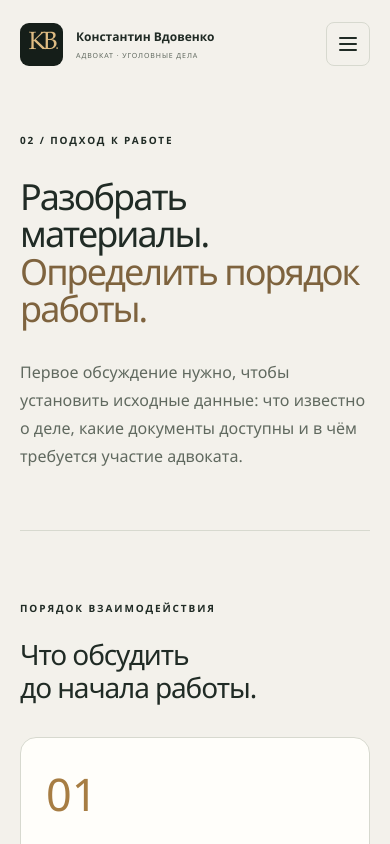
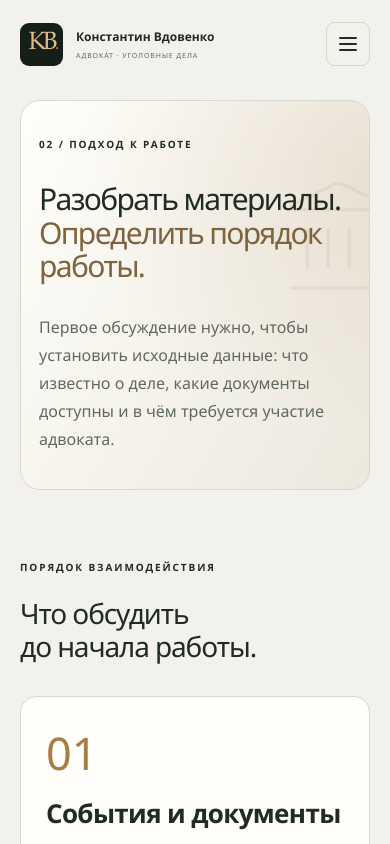
Before and after one commit to Aleks-man/advokat-vdovenko, a React (Vite) app in the folder front/: page /approach in a window 390 px wide. Shown: the top 844 px of the page. Built offline with nearby package versions, Linux system fonts and the light colour scheme; a web font is replaced by a local one.

Commit message:
style: refine inner pages with legal-themed backgrounds

```diff
--- /dev/null
+++ b/front/src/components/LegalArtwork/LegalArtwork.css
@@ -0,0 +1,87 @@
+.page-intro.legal-intro {
+  position: relative;
+  isolation: isolate;
+  overflow: hidden;
+  margin-top: 24px;
+  padding: 64px var(--panel-inset);
+  border: 1px solid var(--line);
+  border-radius: 24px;
+  background:
+    radial-gradient(ellipse at 100% 20%, rgb(167 125 67 / 12%), transparent 58%),
+    linear-gradient(120deg, var(--paper-light), #ece8de);
+}
+.legal-intro > h1 {
+  max-width: calc(100% - 250px);
+  font-size: clamp(36px, 4.5vw, 64px);
+  line-height: 1.12;
+}
+.legal-intro > p:not(.eyebrow) {
+  max-width: min(590px, calc(100% - 250px));
+}
+.legal-artwork {
+  position: absolute;
+  z-index: -1;
+  top: 50%;
+  right: var(--panel-inset);
+  width: 230px;
+  aspect-ratio: 1;
+  transform: translateY(-50%);
+  display: grid;
+  place-items: center;
+  color: #977b50;
+  pointer-events: none;
+}
+.legal-artwork::before,
+.legal-artwork-ring {
+  position: absolute;
+  inset: 0;
+  border: 1px solid rgb(167 125 67 / 22%);
+  border-radius: 50%;
+}
+.legal-artwork::before {
+  content: '';
+  inset: -22px;
+  border-style: dashed;
+  opacity: 0.6;
+}
+.legal-artwork > svg {
+  width: 66%;
+  height: 66%;
+}
+.legal-artwork-rule {
+  position: absolute;
+  inset: -50px 50%;
+  border-left: 1px solid rgb(167 125 67 / 14%);
+  z-index: -1;
+}
+@media (max-width: 1000px) {
+  .legal-artwork {
+    width: 160px;
+    right: 30px;
+  }
+  .legal-intro > h1,
+  .legal-intro > p:not(.eyebrow) {
+    max-width: calc(100% - 180px);
+  }
+}
+@media (max-width: 700px) {
+  .page-intro.legal-intro {
+    padding-block: 36px;
+    margin-top: 12px;
+    border-radius: 20px;
+  }
+  .legal-intro > h1,
+  .legal-intro > p:not(.eyebrow) {
+    max-width: 100%;
+  }
+  .legal-intro > h1 {
+    font-size: clamp(30px, 7vw, 44px);
+  }
+  .legal-artwork {
+    width: 190px;
+    top: 40px;
+    right: -65px;
+    transform: none;
+    opacity: 0.1;
+  }
+}
--- /dev/null
+++ b/front/src/components/LegalArtwork/LegalArtwork.tsx
@@ -0,0 +1,15 @@
+import { Landmark, Scale, ScrollText } from 'lucide-react'
+import './LegalArtwork.css'
+
+const symbols = { scales: Scale, court: Landmark, document: ScrollText }
+
+export function LegalArtwork({ kind }: { kind: keyof typeof symbols }) {
+  const Symbol = symbols[kind]
+  return (
+    <div className={`legal-artwork legal-artwork--${kind}`} aria-hidden="true">
+      <span className="legal-artwork-ring" />
+      <Symbol strokeWidth={0.65} />
+      <span className="legal-artwork-rule" />
+    </div>
+  )
+}
--- a/front/src/pages/Approach/Approach.css
+++ b/front/src/pages/Approach/Approach.css
@@ -24,7 +24,10 @@
   max-width: 300px;
 }
 .approach-quote {
-  background: var(--ink-dark);
+  background:
+    radial-gradient(ellipse at 95% 0%, rgb(167 125 67 / 18%), transparent 60%),
+    repeating-linear-gradient(90deg, transparent 0 95px, rgb(223 188 131 / 5%) 95px 96px),
+    var(--ink-dark);
   color: var(--on-dark);
   padding-block: 75px;
 }
--- a/front/src/pages/Approach/Approach.tsx
+++ b/front/src/pages/Approach/Approach.tsx
@@ -1,10 +1,12 @@
 import { workSteps } from '../../data/site'
 import { ContactBanner } from '../../components/ContactBanner/ContactBanner'
 import './Approach.css'
+import { LegalArtwork } from '../../components/LegalArtwork/LegalArtwork'
 export function Approach() {
   return (
     <>
-      <section className="container page-intro">
+      <section className="container page-intro legal-intro">
+        <LegalArtwork kind="court" />
         <p className="eyebrow">02 / Подход к работе</p>
         <h1>
           Разобрать материалы.
--- a/front/src/pages/Contacts/Contacts.css
+++ b/front/src/pages/Contacts/Contacts.css
@@ -37,7 +37,8 @@
   font-size: 11px;
 }
 .contact-aside {
-  background: var(--ink-dark);
+  background:
+    radial-gradient(circle at 100% 0%, rgb(167 125 67 / 20%), transparent 65%), var(--ink-dark);
   color: var(--on-dark);
   border-radius: var(--card-radius);
   padding: 40px;
--- a/front/src/pages/Contacts/Contacts.tsx
+++ b/front/src/pages/Contacts/Contacts.tsx
@@ -1,10 +1,12 @@
 import { ArrowUpRight, Mail, MapPin, Phone } from 'lucide-react'
 import { site } from '../../data/site'
 import './Contacts.css'
+import { LegalArtwork } from '../../components/LegalArtwork/LegalArtwork'
 export function Contacts() {
   return (
     <>
-      <section className="container page-intro">
+      <section className="container page-intro legal-intro">
+        <LegalArtwork kind="document" />
         <p className="eyebrow">03 / Контакты</p>
         <h1>
           Обращение
--- a/front/src/pages/Practice/Practice.css
+++ b/front/src/pages/Practice/Practice.css
@@ -10,6 +10,9 @@
   padding-block: 55px;
   border-bottom: 1px solid var(--line);
   scroll-margin-top: 30px;
+}
+.practice-stages {
+  padding-top: 24px;
 }
 .practice-stage > .eyebrow {
   color: var(--accent);
--- a/front/src/pages/Practice/Practice.tsx
+++ b/front/src/pages/Practice/Practice.tsx
@@ -1,10 +1,12 @@
 import { practiceAreas } from '../../data/site'
 import { ContactBanner } from '../../components/ContactBanner/ContactBanner'
 import './Practice.css'
+import { LegalArtwork } from '../../components/LegalArtwork/LegalArtwork'
 export function Practice() {
   return (
     <>
-      <section className="page-intro container">
+      <section className="page-intro container legal-intro">
+        <LegalArtwork kind="scales" />
         <p className="eyebrow">01 / Уголовная защита</p>
         <h1>
           Работа по делу.
```
Also changed, not shown: 1 other file (tests, documents, lock files or other folders).
